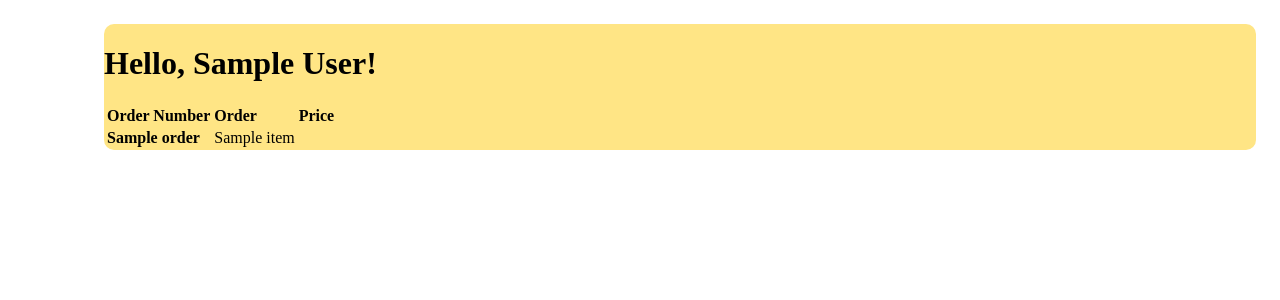
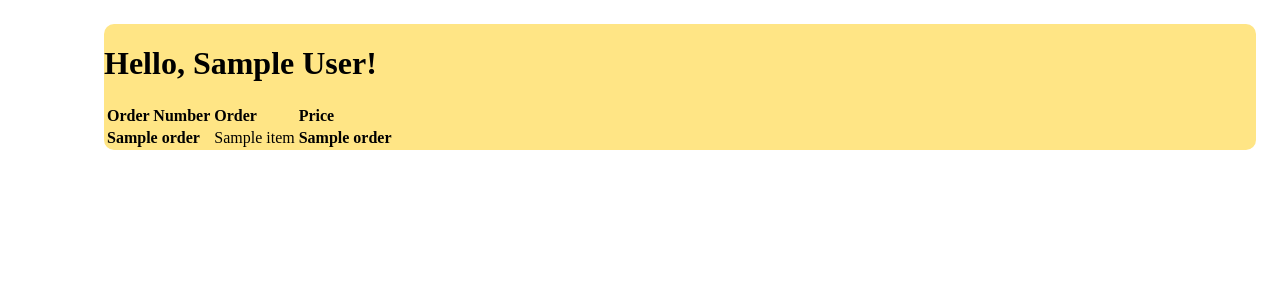
Before and after one commit to GTTLWinter/Mario_and_Luigis_sussy_pizzaria, a Flask app: template templates/account.html in a window 1280 px wide. Shown: the top 300 px of the page. Run offline with Flask 2, Linux system fonts and the light colour scheme; the visitor is signed in with stand-in values (Sample User, id 1); the template is opened without the code that fills it: most values are stand-ins (such as "Sample title", 1, 10 or a date in 2020).

Commit message:
started working on the account page

```diff
--- a/orders.csv
+++ b/orders.csv
@@ -17,3 +17,5 @@ Done, ,57241558,margaritha,pepperoni,BBQC,30,
 ,Ivan,12203892,hawaii,hawaii,22,
 ,Ivan,26083581,pepperoni,pepperoni,pepperoni,hawaii,margaritha,49,
 ,717,71037494,hawaii,11,
+,281,94235684,margaritha,hawaii,pepperoni,Custom,5,Italian,Pesto,Pepperoni,Ham,9.68,38.68,
+,Ivan,26036403,hawaii,margaritha,19,
--- a/templates/account.html
+++ b/templates/account.html
@@ -12,14 +12,17 @@
             <tr><th>Order Number</th> <th>Order</th> <th>Price</th></tr>
         {% for order in porder %}
         <tr><th>{{order[2]}}</th>
-        {% for item in order %}
+       <td>{% for item in order %}
         {% if item == " " %}
         {% elif item == session.name %}
         {% elif item == order[2] %}
+        {% elif item == order[-2] %}
         {% else %}
-        <td>{{item}}</td>
+        {{item}}
         {% endif %}
         {% endfor %}
+        </td>
+        <th>{{order[-2]}}</th>
         </tr>
         {% endfor %}
         {% endif %}
--- a/templates/custprice.html
+++ b/templates/custprice.html
@@ -1 +1 @@
-<html>{{Price}}</html>
+<html>&euro;{{Price}}</html>
```
